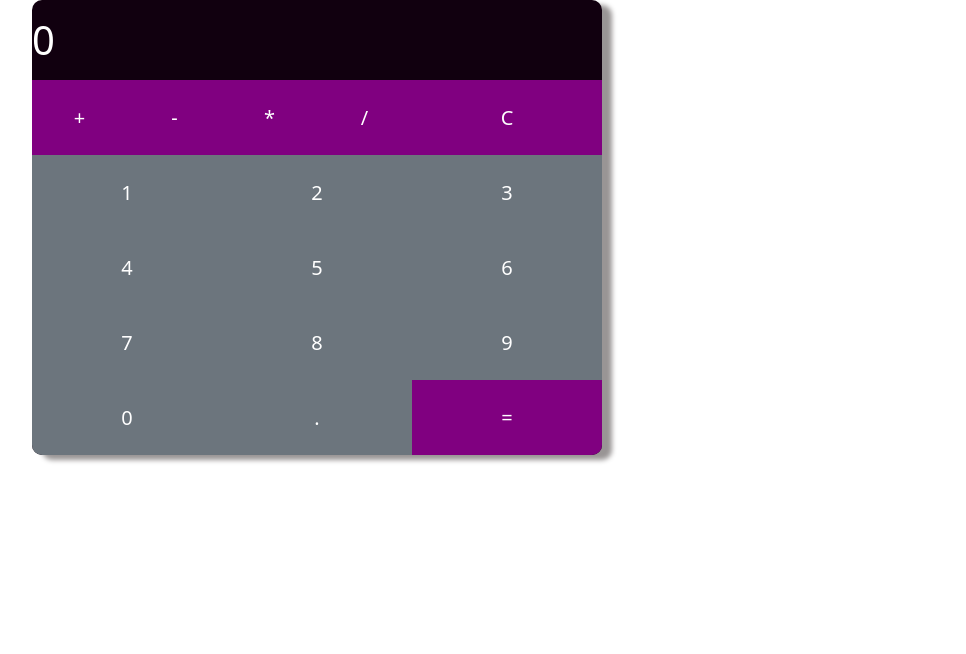
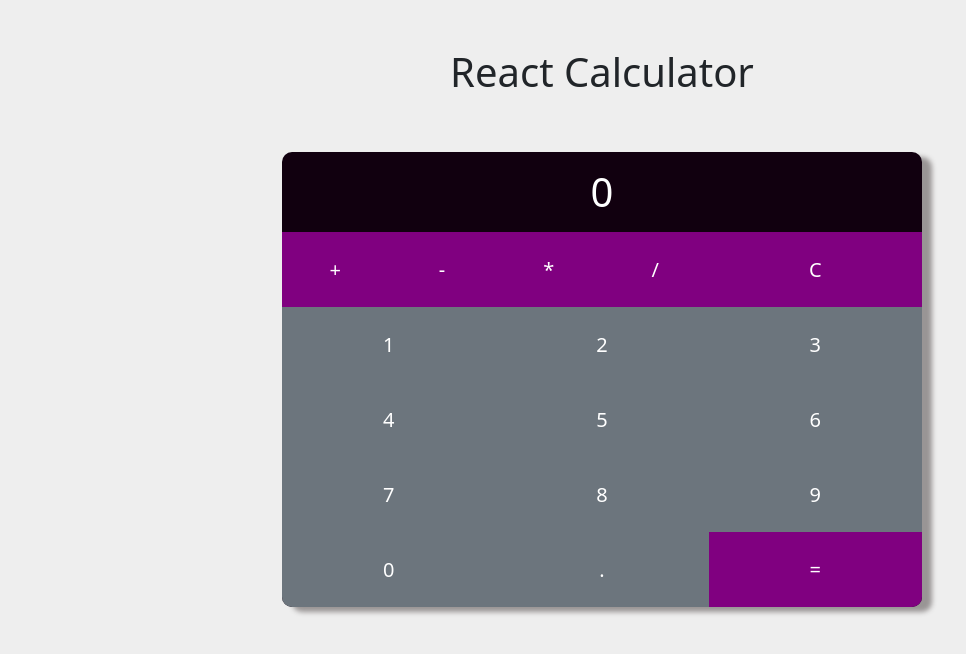
Before and after one commit to erickorth7/react-calculator, a React (Create React App) app: page / in a window 1280 px wide. Shown: the top 654 px of the page, without its empty margins (38-1004 px from the left). Built offline with nearby package versions, Linux system fonts and the light colour scheme.

Commit message:
Added heading and styles for the display. 1-4-2022

```diff
--- a/src/App.css
+++ b/src/App.css
@@ -6,10 +6,12 @@
 }
 
 body {
-  background-color: var(--light);
+  background-color: #EEEEEE;
 }
 
 .calculatorFrame {
+  float: none;
+  margin: 0 auto;
   background-color: var(--dark);
   border-radius: 10px;
   box-shadow: 10px 5px 5px #999595;
@@ -18,10 +20,6 @@ body {
 .display {
   color: var(--light);
   padding: 10px 0;
-}
-
-.display span {
-  /* padding-left: 300px; */
 }
 
 .operators {
--- a/src/components/CalculatorMain.js
+++ b/src/components/CalculatorMain.js
@@ -134,12 +134,17 @@ export default class Calculator extends Component {
         }
 
         return (
-            <div className='container'>
+            <div className='container-fluid'>
                 <div className='row'>
-                    <div className='col-6 calculatorFrame'>
+                    <div className='col pt-5 pb-5 text-center'>
+                        <h1>React Calculator</h1>
+                    </div>
+                </div>
+                <div className='row'>
+                    <div className='col-9 col-md-6 calculatorFrame'>
                         <div className='container m-0 p-0'>
                             <div className='row'>
-                                <div className="col display">
+                                <div className="col display text-center">
                                     <span style={{fontSize: 40}}>
                                         {this.state.setCalc || this.state.input || '0'}
                                     </span>
```
